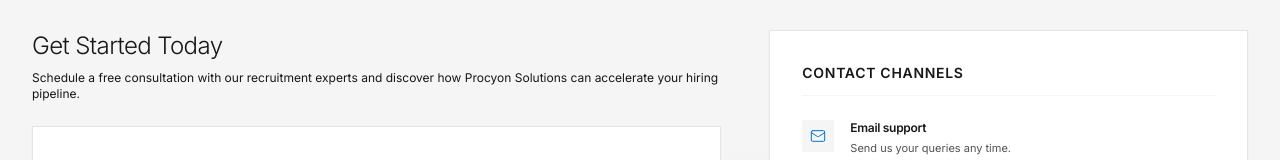
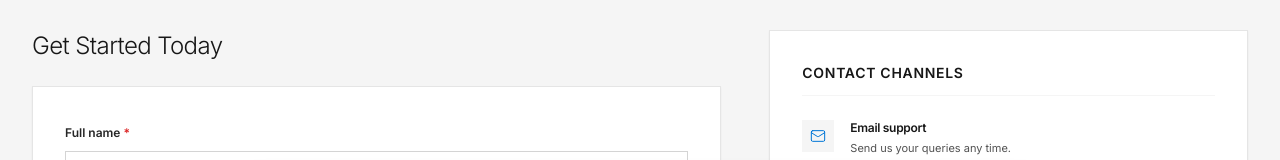
Before and after one commit to octaleadsprivatelimited-cloud/consulting-whitelabel, a React (Vite) app: page /contact in a window 1280 px wide. Shown: the part 441-601 px from the top of the page. Built offline with nearby package versions, Linux system fonts and the light colour scheme; no server answers; the database is empty; the HTML template or start-up script is replaced by a standard one.

Commit message:
Update default Formspree ID to maqgpoyl and remove consultation text from Contact page

```diff
--- a/src/data/pageContentData.ts
+++ b/src/data/pageContentData.ts
@@ -664,7 +664,7 @@ export const initialPageTexts: {
     heroTitle: "Let's Scale Your Tech Organization Together",
     heroDescription: "Whether you are looking for contract software engineers, permanent team members, or specialized technical vetting, Procyon Solutions is ready to deliver.",
     sectionTitle: "Get Started Today",
-    sectionDescription: "Schedule a free consultation with our recruitment experts and discover how Procyon Solutions can accelerate your hiring pipeline.",
+    sectionDescription: "",
     ctaTitle: "Contact Information",
     ctaDescription: "Hyderabad, Telangana, India"
   }
@@ -684,13 +684,23 @@ export const getWebsiteContent = (): WebsiteContent => {
         partnerBenefits: initialPartnerBenefits,
         leadership: initialLeadership,
         pageTexts: initialPageTexts,
-        formspreeId: "maqwrdrv"
+        formspreeId: "maqgpoyl"
       };
       localStorage.setItem(CONTENT_STORAGE_KEY, JSON.stringify(defaultContent));
       return defaultContent;
     }
     const parsed = JSON.parse(raw);
     let dirty = false;
+
+    // Migrate old Formspree IDs or consultation text to new versions
+    if (parsed.formspreeId === "maqwrdrv" || !parsed.formspreeId) {
+      parsed.formspreeId = "maqgpoyl";
+      dirty = true;
+    }
+    if (parsed.pageTexts?.contact?.sectionDescription === "Schedule a free consultation with our recruitment experts and discover how Procyon Solutions can accelerate your hiring pipeline.") {
+      parsed.pageTexts.contact.sectionDescription = "";
+      dirty = true;
+    }
 
     // Migrate old .svg or .jpg images to new .png images
     if (parsed.services) {
@@ -718,7 +728,7 @@ export const getWebsiteContent = (): WebsiteContent => {
       dirty = true;
     }
     if (!parsed.formspreeId) {
-      parsed.formspreeId = "maqwrdrv";
+      parsed.formspreeId = "maqgpoyl";
       dirty = true;
     }
     if (dirty) {
--- a/src/pages/Contact.tsx
+++ b/src/pages/Contact.tsx
@@ -28,7 +28,7 @@ const Contact = () => {
   const heroDescription = contactText.heroDescription || "Get in touch with our team to discuss how we can help transform your business.";
 
   const sectionTitle = contactText.sectionTitle || "Contact Us";
-  const sectionDescription = contactText.sectionDescription || "Fill out the form below and we'll get back to you within 24 hours.";
+  const sectionDescription = contactText.sectionDescription !== undefined ? contactText.sectionDescription : "Fill out the form below and we'll get back to you within 24 hours.";
 
   const addressTitle = contactText.ctaTitle || "Where to find us";
   const addressDescription = contactText.ctaDescription || "Hyderabad, Telangana, India";
@@ -148,7 +148,7 @@ const Contact = () => {
             <div className="lg:col-span-7 space-y-6">
               <div>
                 <h2 className="text-2xl font-light text-neutral-900 tracking-tight">{sectionTitle}</h2>
-                <p className="text-xs text-neutral-650 mt-2">{sectionDescription}</p>
+                {sectionDescription && <p className="text-xs text-neutral-650 mt-2">{sectionDescription}</p>}
               </div>
 
               <form
```
